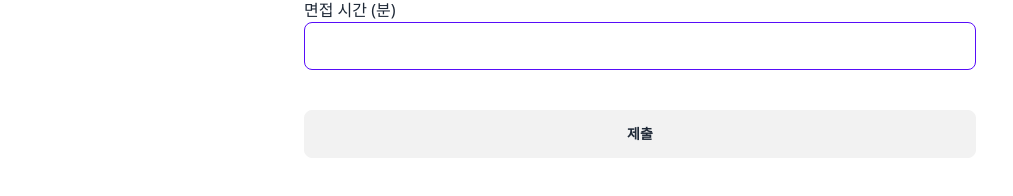
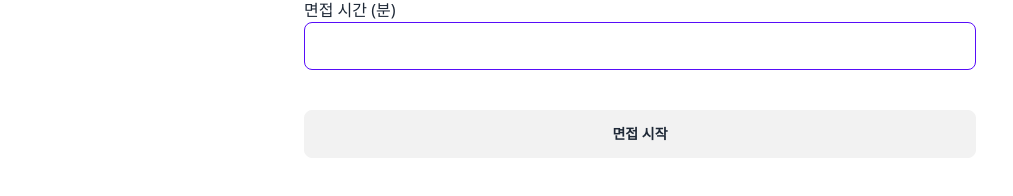
Before and after one commit to glowingjade/developer-interview-simulation, a Next.js app: page / in a window 1280 px wide. Shown: the part 358-554 px from the top of the page, without its empty margins (0-1013 px from the left). Built offline with nearby package versions, Linux system fonts and the light colour scheme.

Commit message:
Change submit button text to start interview button

```diff
--- a/src/pages/index.js
+++ b/src/pages/index.js
@@ -34,7 +34,7 @@ export default function Home() {
           <label className="mt-5">면접 시간 (분)</label>
           <input className="input input-bordered input-primary" type="number" {...register('duration')} />
 
-          <button className="mt-10 btn" type="submit">제출</button>
+          <button className="mt-10 btn" type="submit">면접 시작</button>
         </form>
       </main>
   )
```
